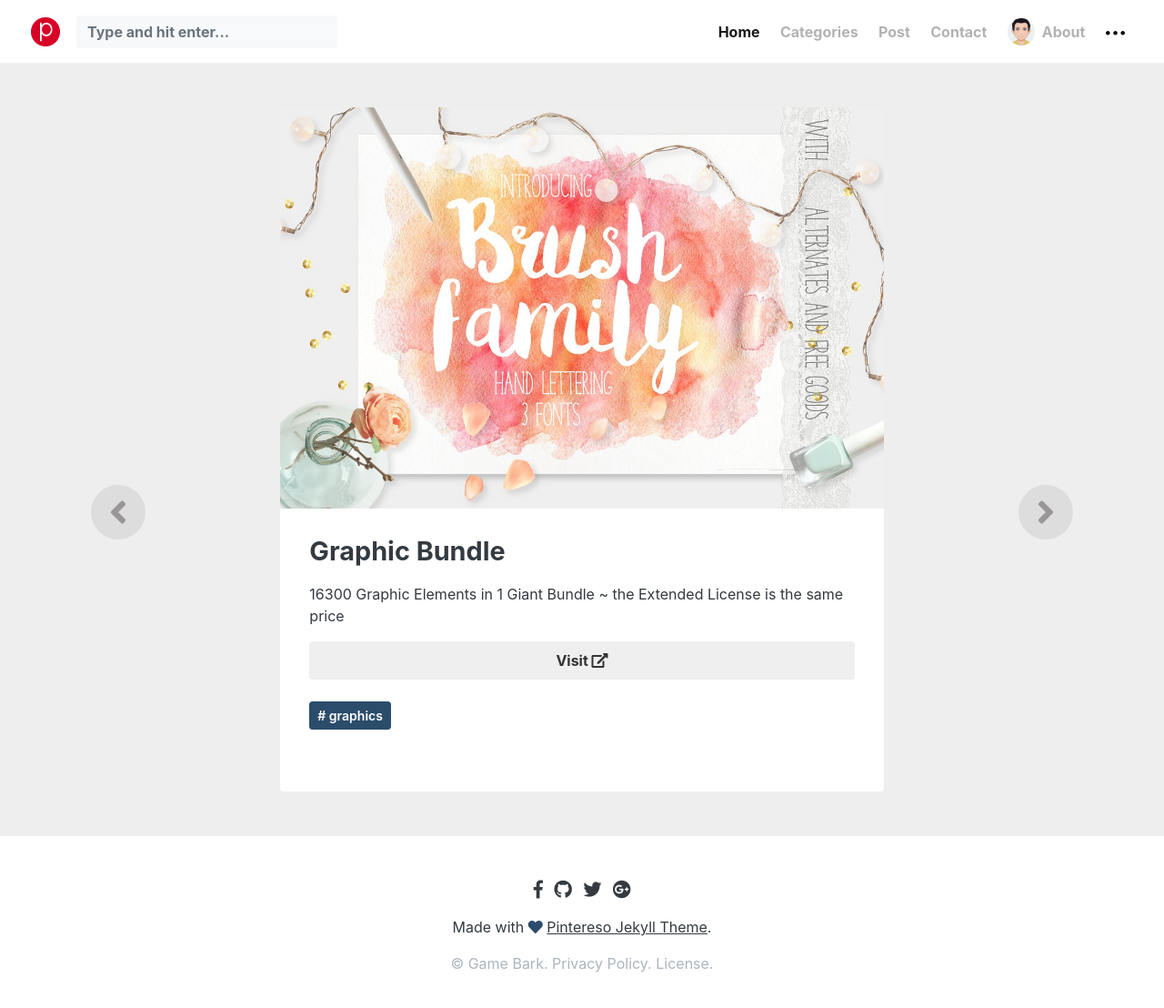
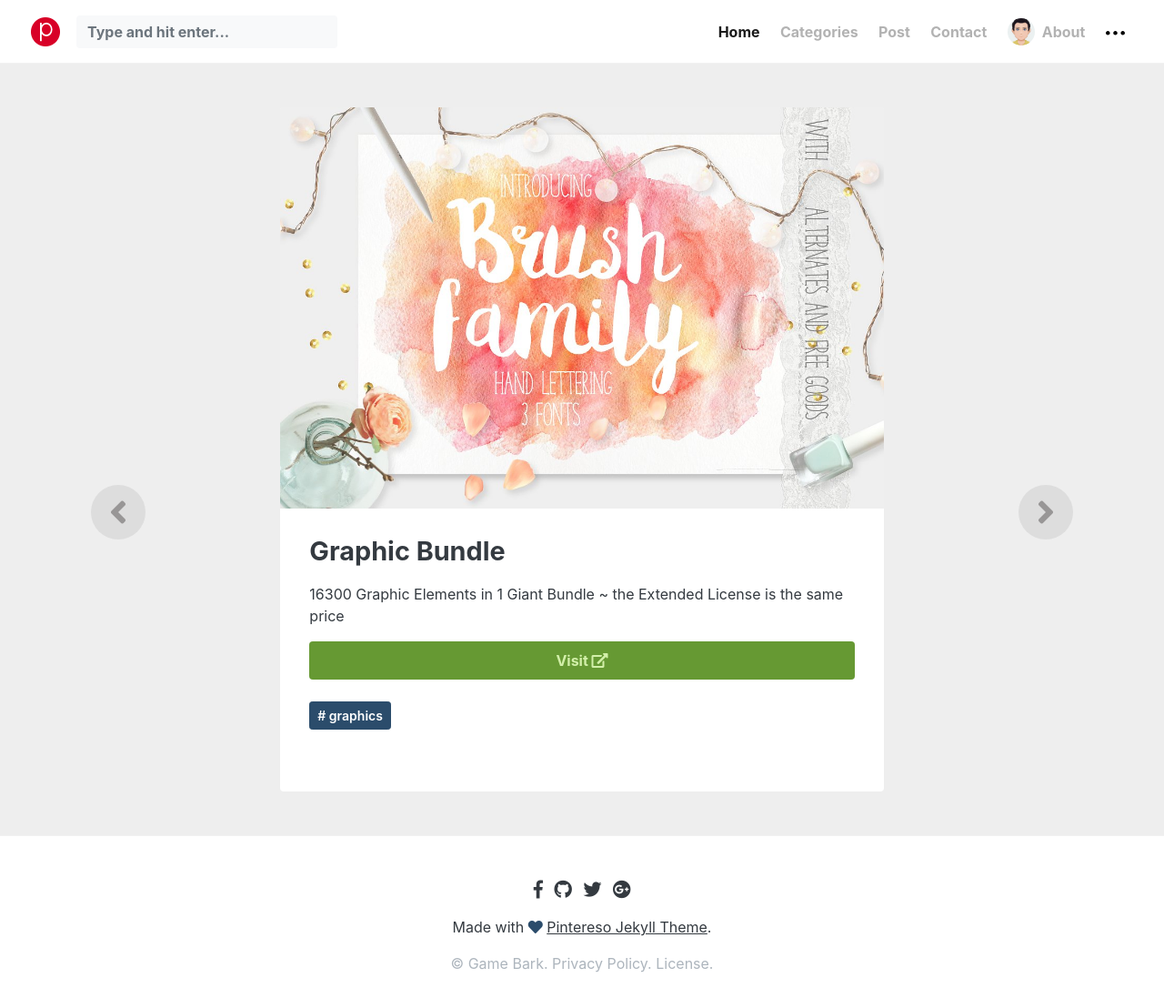
Before and after one commit to vicevolf/wishlist-gold, a Jekyll site: the page built from _posts/2018-01-12-graphic-bundle.md, in a window 1280 px wide and 1135 px high. Shown: the top 1108 px of the window at 91% size. Built offline with Jekyll 4.4.1, drawn with Linux system fonts in a browser that asks for light colours; nearby versions of some CDN libraries; comment, search, counter and statistics services are not loaded.

Commit message:
仿 steam 按钮

```diff
--- a/assets/css/theme.css
+++ b/assets/css/theme.css
@@ -195,11 +195,15 @@ article .card-body {
     background-color:transparent;
 }
 .btn-gray {
-    background-color: #efefef;
-    color:#333;
+    background-color: #669933;
+    color:#d2efa9;
 }
 .btn-gray:hover {
-    background-color:#ddd;
+    background-color:#8CD429;
+}
+
+.btn-gray.a:hover {
+    color:#f1f1f1;
 }
 .navbar-nav.categories  a   {
     font-size: 15px;
```
